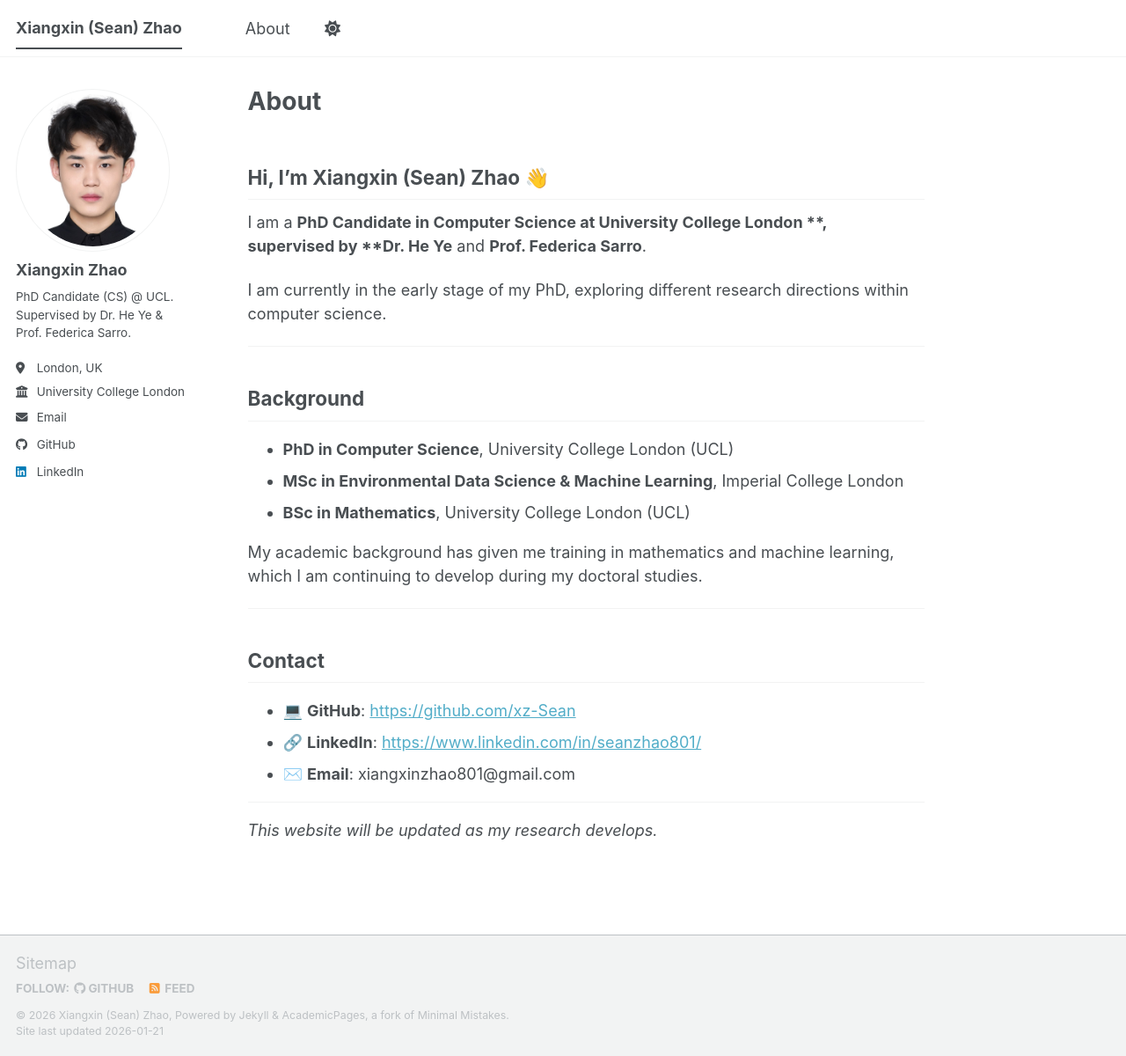
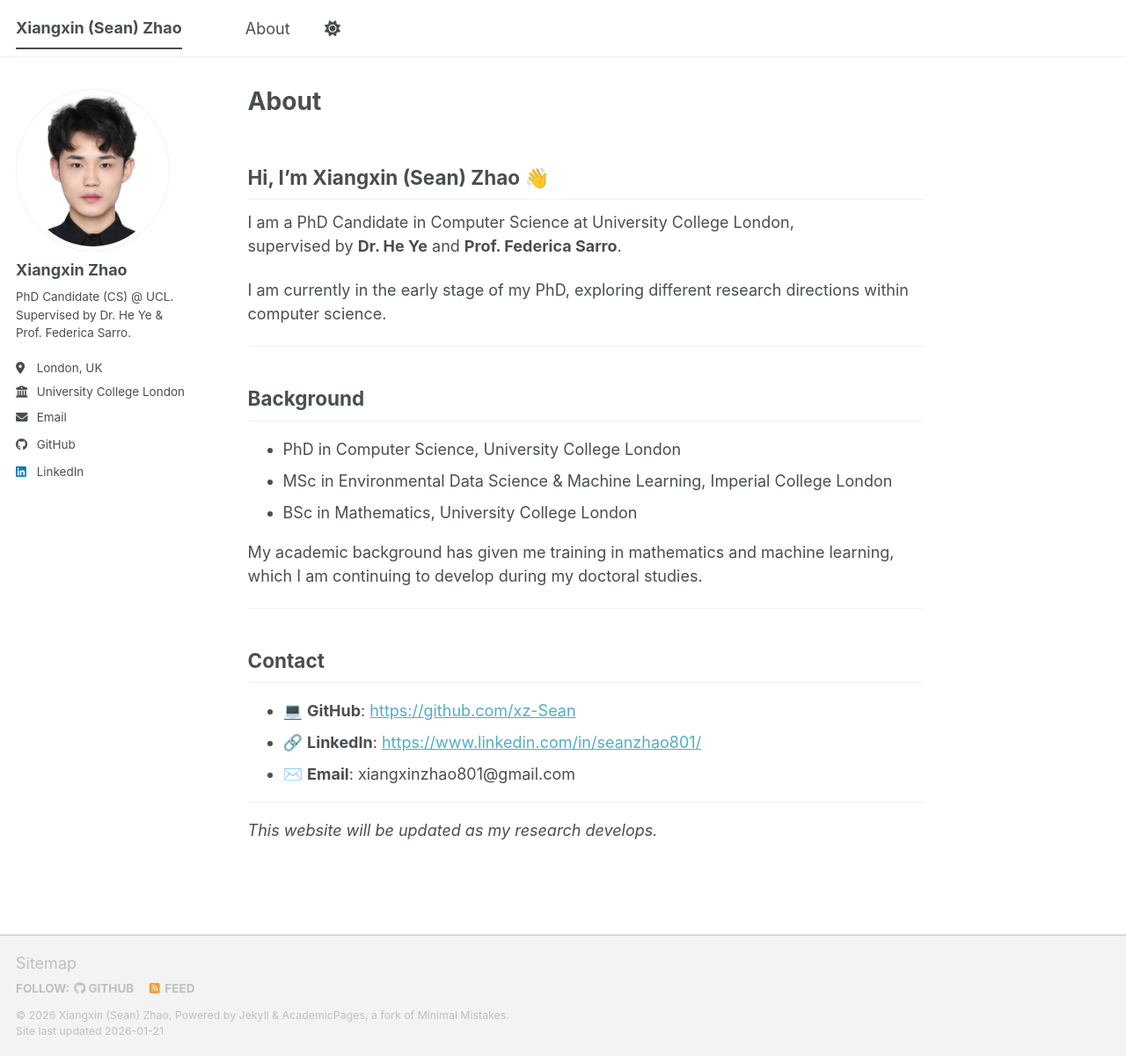
Before and after one commit to xz-Sean/xz-Sean.github.io, a Jekyll site: the page built from _pages/about.md, in a window 1280 px wide and 1200 px high. Shown: the whole window at 88% size. Built offline with Jekyll 4.4.1, drawn with Linux system fonts in a browser that asks for light colours; a script bundle is joined from its source files by our own code; library files that are not in the unit come from our copies.

Commit message:
Update about.md

```diff
--- a/_pages/about.md
+++ b/_pages/about.md
@@ -9,7 +9,7 @@ redirect_from:
 
 ## Hi, I’m Xiangxin (Sean) Zhao 👋
 
-I am a **PhD Candidate in Computer Science at University College London **,
+I am a PhD Candidate in Computer Science at University College London,
 supervised by **Dr. He Ye** and **Prof. Federica Sarro**.
 
 I am currently in the early stage of my PhD, exploring different research directions within computer science.
@@ -18,9 +18,9 @@ I am currently in the early stage of my PhD, exploring different research direct
 
 ## Background
 
-- **PhD in Computer Science**, University College London (UCL)
-- **MSc in Environmental Data Science & Machine Learning**, Imperial College London
-- **BSc in Mathematics**, University College London (UCL)
+- PhD in Computer Science, University College London
+- MSc in Environmental Data Science & Machine Learning, Imperial College London
+- BSc in Mathematics, University College London
 
 My academic background has given me training in mathematics and machine learning, which I am continuing to develop during my doctoral studies.
 
```
